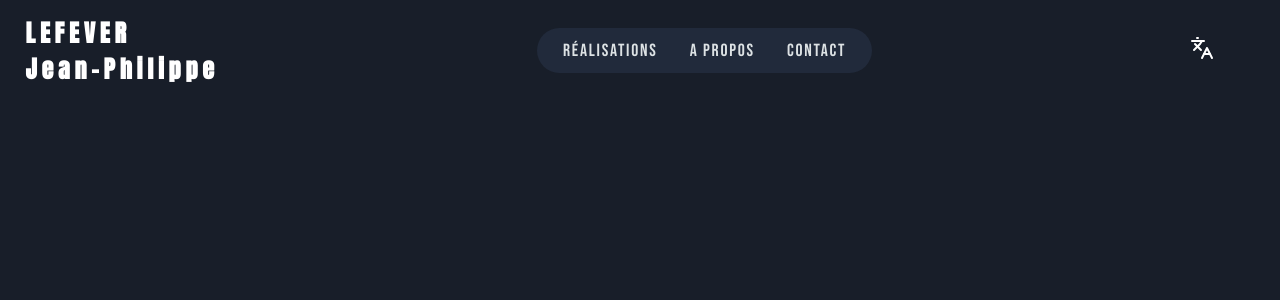
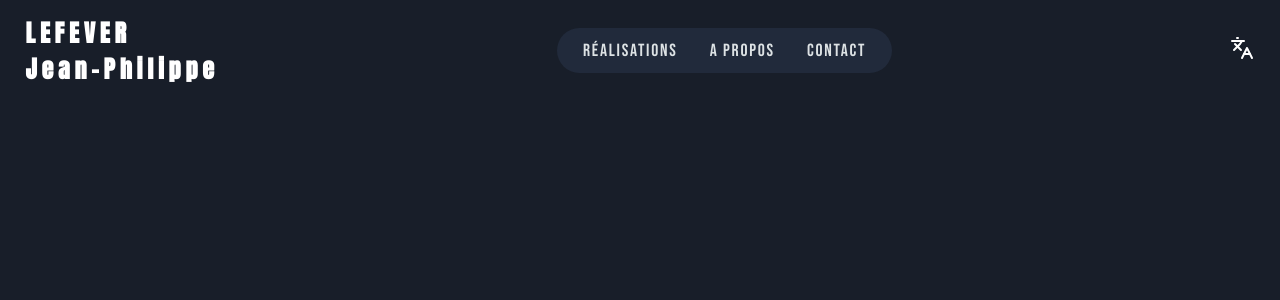
Before and after one commit to JP-Lefever/portfolio_v2, a Next.js app: page / in a window 1280 px wide. Shown: the top 300 px of the page. Built offline with nearby package versions, Linux system fonts and the light colour scheme.

Commit message:
feat: add responsive

```diff
--- a/src/components/layout/navigation/navBar/navBar.module.css
+++ b/src/components/layout/navigation/navBar/navBar.module.css
@@ -105,7 +105,6 @@
     display: none;
     @media screen and (min-width: 768px) {
         display: block;
-        width: 5vw;
     }
 }
 
```
